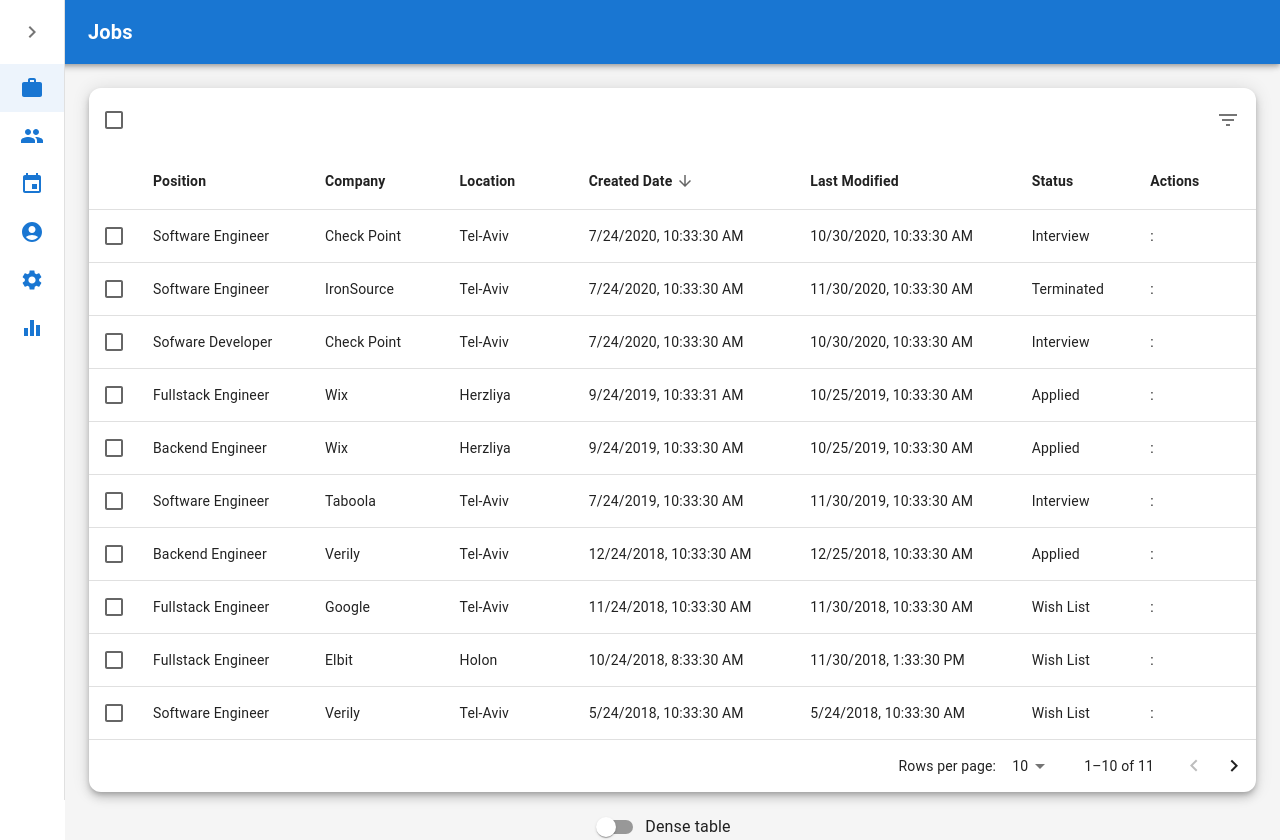
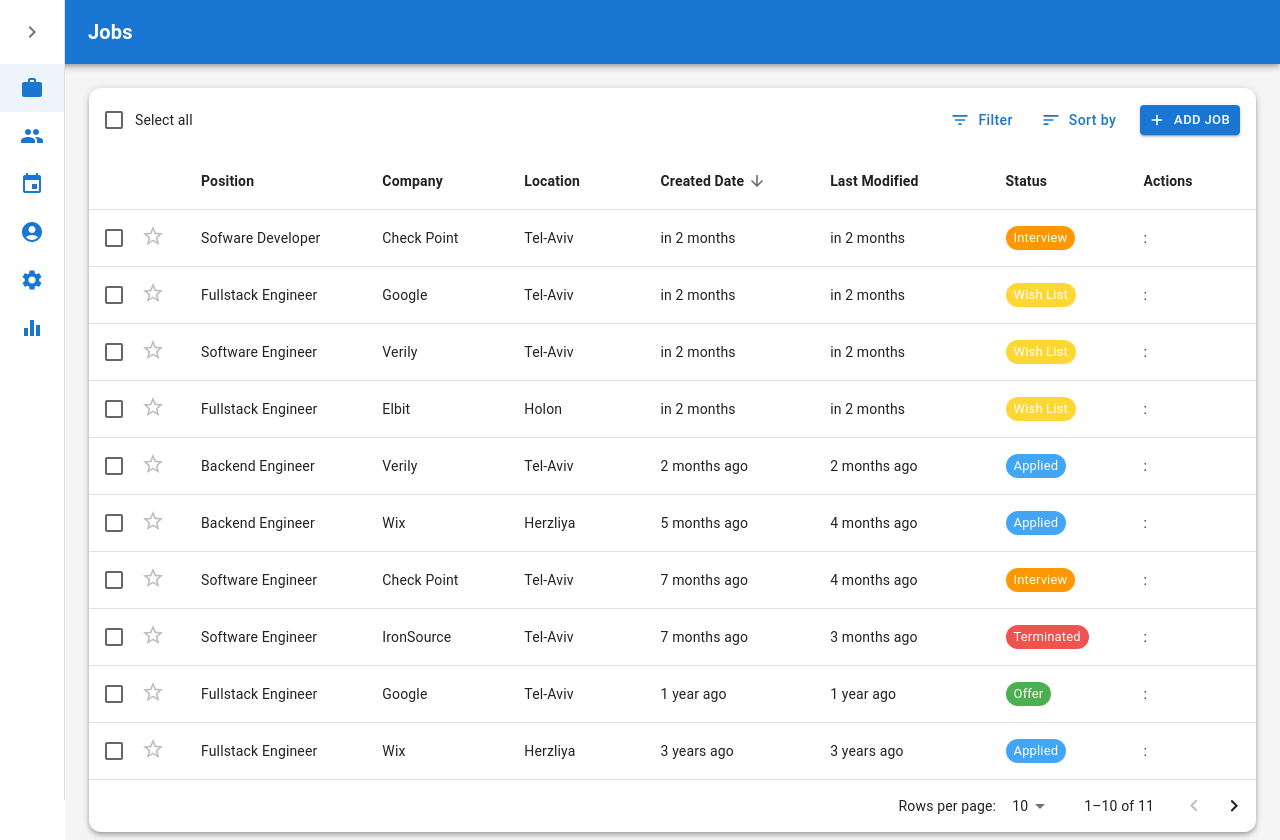
Before and after one commit to michalalayev/Job-Board, a React (Create React App) app: page / in a window 1280 px wide. Shown: the top 840 px of the page. Built offline with nearby package versions, Linux system fonts and the light colour scheme; a web font is replaced by a local one.

Commit message:
modified the toolbar, added to the table status chip, favorite button, and dayjs representation of dates

```diff
--- a/package.json
+++ b/package.json
@@ -7,9 +7,11 @@
     "@emotion/styled": "^11.10.5",
     "@mui/icons-material": "^5.11.0",
     "@mui/material": "^5.11.7",
+    "@mui/x-date-pickers": "^6.3.0",
     "@testing-library/jest-dom": "^5.16.5",
     "@testing-library/react": "^13.4.0",
     "@testing-library/user-event": "^13.5.0",
+    "dayjs": "^1.11.7",
     "localforage": "^1.10.0",
     "match-sorter": "^6.3.1",
     "react": "^18.2.0",
--- a/src/components/MainTable.jsx
+++ b/src/components/MainTable.jsx
@@ -11,11 +11,11 @@ import TablePagination from "@mui/material/TablePagination";
 import TableRow from "@mui/material/TableRow";
 import TableSortLabel from "@mui/material/TableSortLabel";
 import Toolbar from "@mui/material/Toolbar";
-import Typography from "@mui/material/Typography";
+// import Typography from "@mui/material/Typography";
 import Paper from "@mui/material/Paper";
 import Checkbox from "@mui/material/Checkbox";
-import IconButton from "@mui/material/IconButton";
-import Tooltip from "@mui/material/Tooltip";
+// import IconButton from "@mui/material/IconButton";
+// import Tooltip from "@mui/material/Tooltip";
 import FormControlLabel from "@mui/material/FormControlLabel";
 import Switch from "@mui/material/Switch";
 //import DeleteIcon from "@mui/icons-material/Delete";
@@ -23,8 +23,38 @@ import DeleteOutlinedIcon from "@mui/icons-material/DeleteOutlined";
 import CancelOutlinedIcon from "@mui/icons-material/CancelOutlined";
 //import CancelIcon from "@mui/icons-material/Cancel";
 import FilterListIcon from "@mui/icons-material/FilterList";
+import SortIcon from "@mui/icons-material/Sort";
 import { visuallyHidden } from "@mui/utils";
+import Button from "@mui/material/Button";
 import rows from "./tableItems";
+import AddIcon from "@mui/icons-material/Add";
+import Stack from "@mui/material/Stack";
+import Rating from "@mui/material/Rating";
+import Chip from "@mui/material/Chip";
+import dayjs from "dayjs";
+import relativeTime from "dayjs/plugin/relativeTime";
+import updateLocale from "dayjs/plugin/updateLocale";
+
+dayjs.extend(relativeTime)
+dayjs.extend(updateLocale)
+
+dayjs.updateLocale("en", {
+  relativeTime: {
+    future: "in %s",
+    past: "%s ago",
+    s: "a few seconds",
+    m: "1 minute",
+    mm: "%d minutes",
+    h: "1 hour",
+    hh: "%d hours",
+    d: "1 day",
+    dd: "%d days",
+    M: "1 month",
+    MM: "%d months",
+    y: "1 year",
+    yy: "%d years"
+  }
+})
 
 function ascendingComparator(a, b, orderBy) {
   //a,b are tableItems (rows), orderBy is the property name (column name)
@@ -135,6 +165,7 @@ function EnhancedTableHead(props) {
             }}
           /> */}
         </TableCell>
+        <TableCell padding="checkbox"></TableCell>
         {headCells.map((headCell) => (
           <TableCell
             key={headCell.id}
@@ -169,6 +200,35 @@ EnhancedTableHead.propTypes = {
   orderBy: PropTypes.string.isRequired,
 };
 
+function AddButton() {
+  return (
+    <Button
+      variant="contained"
+      size="small"
+      startIcon={<AddIcon />}
+      onClick={() => {
+        console.log("clicked");
+      }}
+    >
+      ADD JOB
+    </Button>
+  );
+}
+
+function BaseTableToolbar() {
+  return (
+    <Toolbar
+      sx={{
+        display: "flex",
+        justifyContent: "right",
+        pr: { xs: 2, sm: 2 },
+      }}
+    >
+      <AddButton />
+    </Toolbar>
+  );
+}
+
 function EnhancedTableToolbar({ numSelected, rowCount, onSelectAllClick }) {
   return (
     <Toolbar
@@ -176,7 +236,7 @@ function EnhancedTableToolbar({ numSelected, rowCount, onSelectAllClick }) {
         display: "flex",
         justifyContent: numSelected === 0 && "space-between",
         pl: { xs: 0.5, sm: 0.5 },
-        pr: { xs: 1, sm: 1 },
+        pr: { xs: 2, sm: 2 },
         ...(numSelected > 0 && {
           bgcolor: (theme) =>
             alpha(
@@ -186,7 +246,28 @@ function EnhancedTableToolbar({ numSelected, rowCount, onSelectAllClick }) {
         }),
       }}
     >
-      <Tooltip title="Select all">
+      <FormControlLabel
+        sx={{
+          ml: 0,
+          mr: "20px",
+          "& .MuiTypography-root": {
+            lineHeight: 1.75,
+            fontSize: "0.875rem",
+            fontWeight: numSelected > 0 && 600,
+          },
+        }}
+        label={numSelected > 0 ? `${numSelected} selected` : "Select all"}
+        control=<Checkbox
+          color="primary"
+          indeterminate={numSelected > 0 && numSelected < rowCount}
+          checked={rowCount > 0 && numSelected === rowCount}
+          onChange={onSelectAllClick}
+          inputProps={{
+            "aria-label": "select all",
+          }}
+        />
+      />
+      {/* <Tooltip title="Select all">
         <Checkbox
           color="primary"
           indeterminate={numSelected > 0 && numSelected < rowCount}
@@ -196,7 +277,8 @@ function EnhancedTableToolbar({ numSelected, rowCount, onSelectAllClick }) {
             "aria-label": "select all",
           }}
         />
-      </Tooltip>
+      </Tooltip> */}
+
       {/* {numSelected > 0 ? (
       ) : (
         <Typography
@@ -210,18 +292,31 @@ function EnhancedTableToolbar({ numSelected, rowCount, onSelectAllClick }) {
       )} */}
 
       {numSelected > 0 && (
-        <>
-          <Typography
+        <Stack direction="row" spacing={2}>
+          {/* <Typography
             //sx={{ flex: "1 1 100%" }}
-            sx={{ margin: "0 10px" }}
+            sx={{ margin: "auto 8px", lineHeight: 1.75, fontWeight: 600 }}
             color="inherit"
-            variant="subtitle1"
-            component="div"
-            align="left"
+            variant="subtitle2"
+            //component="div"
           >
             {numSelected} selected
-          </Typography>
-          <Tooltip title="Delete">
+          </Typography> */}
+          <Button
+            variant="text"
+            startIcon={<DeleteOutlinedIcon />}
+            sx={{ textTransform: "none" }}
+          >
+            Delete
+          </Button>
+          <Button
+            variant="text"
+            startIcon={<CancelOutlinedIcon />}
+            sx={{ textTransform: "none" }}
+          >
+            Terminate
+          </Button>
+          {/* <Tooltip title="Delete">
             <IconButton>
               <DeleteOutlinedIcon />
             </IconButton>
@@ -230,16 +325,28 @@ function EnhancedTableToolbar({ numSelected, rowCount, onSelectAllClick }) {
             <IconButton>
               <CancelOutlinedIcon />
             </IconButton>
-          </Tooltip>
-        </>
+          </Tooltip> */}
+        </Stack>
       )}
 
       {numSelected === 0 && (
-        <Tooltip title="Filter list">
-          <IconButton>
-            <FilterListIcon />
-          </IconButton>
-        </Tooltip>
+        <Stack direction="row" spacing={2}>
+          <Button
+            variant="text"
+            startIcon={<FilterListIcon />}
+            sx={{ textTransform: "none", p: "0 8px" }}
+          >
+            Filter
+          </Button>
+          <Button
+            variant="text"
+            startIcon={<SortIcon />}
+            sx={{ textTransform: "none", p: "0 8px" }}
+          >
+            Sort by
+          </Button>
+          <AddButton />
+        </Stack>
       )}
     </Toolbar>
   );
@@ -251,6 +358,31 @@ EnhancedTableToolbar.propTypes = {
   onSelectAllClick: PropTypes.func.isRequired,
 };
 
+const statusColor = {
+  "Applied": "primary.light",
+  "Wish List": "yellow.main" ,
+  "Interview": "warning.light",
+  "Terminated": "error.light",
+  "Offer": "success.light"
+};
+
+function StatusChip({ status }) {
+  return (
+    <Chip
+      label={status}
+      size="small"
+      sx={{
+        bgcolor: statusColor[status],
+        "& .MuiChip-label": {color: "#fff"}
+      }} />
+  );
+}
+
+StatusChip.propTypes = {
+  status: PropTypes.oneOf(Object.keys(statusColor)).isRequired,
+};
+
+
 function MainTable() {
   const [order, setOrder] = React.useState(DEFAULT_ORDER);
   const [orderBy, setOrderBy] = React.useState(DEFAULT_ORDER_BY);
@@ -260,6 +392,7 @@ function MainTable() {
   const [visibleRows, setVisibleRows] = React.useState(null);
   const [rowsPerPage, setRowsPerPage] = React.useState(DEFAULT_ROWS_PER_PAGE);
   const [paddingHeight, setPaddingHeight] = React.useState(0);
+  const [favorites, setFavorites] = React.useState([]);
 
   React.useEffect(() => {
     let rowsOnMount = stableSort(
@@ -305,7 +438,7 @@ function MainTable() {
     //console.log(newSelected);
   }
 
-  function handleClick(event, id) {
+  function handleRowClick(event, id) {
     const indexInSelected = selected.indexOf(id);
     let newSelected = [];
 
@@ -330,6 +463,23 @@ function MainTable() {
     // }
     setSelected(newSelected);
     //console.log(newSelected);
+  }
+
+  function handleFavoriteChange(event, id) {
+    const indexInFavorites = favorites.indexOf(id);
+    let newFavorites = [];
+
+    if (indexInFavorites === -1) {
+      // not in favorites
+      newFavorites = newFavorites.concat(favorites, id);
+    } else {
+      newFavorites = newFavorites.concat(
+        favorites.slice(0, indexInFavorites),
+        favorites.slice(indexInFavorites + 1)
+      );
+    }
+    setFavorites(newFavorites);
+    //console.log(newFavorites);
   }
 
   // totalRowsShowed = number of rows from the beginning of the table until this page included
@@ -401,14 +551,18 @@ function MainTable() {
   return (
     <Box sx={{ width: "100%" }}>
       <Paper
-        elevation={6}
+        elevation={4}
         sx={{ width: "100%", mb: 2, borderRadius: "12px" }} //p: "0 10px",
       >
-        <EnhancedTableToolbar
-          numSelected={selected.length}
-          rowCount={rows.length}
-          onSelectAllClick={handleSelectAllClick}
-        />
+        {rows.length === 0 ? (
+          <BaseTableToolbar />
+        ) : (
+          <EnhancedTableToolbar
+            numSelected={selected.length}
+            rowCount={rows.length}
+            onSelectAllClick={handleSelectAllClick}
+          />
+        )}
         <TableContainer>
           <Table
             sx={{ minWidth: 750 }}
@@ -424,14 +578,15 @@ function MainTable() {
               rowCount={rows.length}
             />
             <TableBody>
-              {visibleRows
-                ? visibleRows.map((row, index) => {
+              {visibleRows &&
+                visibleRows.map((row, index) => {
                   const isItemSelected = selected.indexOf(row.id) !== -1;
+                  const isFavorite = (favorites.indexOf(row.id) !== -1) ? 1 : 0;
                   const labelId = `enhanced-table-checkbox-${index}`;
                   return (
                     <TableRow
                       hover
-                      onClick={(event) => handleClick(event, row.id)}
+                      onClick={(event) => handleRowClick(event, row.id)}
                       role="checkbox"
                       aria-checked={isItemSelected}
                       tabIndex={-1}
@@ -448,6 +603,15 @@ function MainTable() {
                           }}
                         />
                       </TableCell>
+                      <TableCell padding="checkbox">
+                        <Rating
+                          name={`make-favorite-${index}`}
+                          defaultValue={0}
+                          max={1}
+                          value={isFavorite}
+                          onChange={(event) => handleFavoriteChange(event, row.id)}
+                        />
+                      </TableCell>
                       <TableCell
                         component="th"
                         id={labelId}
@@ -459,17 +623,16 @@ function MainTable() {
                       <TableCell align="left">{row.company}</TableCell>
                       <TableCell align="left">{row.location}</TableCell>
                       <TableCell align="left">
-                        {row.createdDate.toLocaleString()}
+                        {dayjs(row.createdDate).fromNow()}
                       </TableCell>
                       <TableCell align="left">
-                        {row.lastModified.toLocaleString()}
+                        {dayjs(row.lastModified).fromNow()}
                       </TableCell>
-                      <TableCell align="left">{row.status}</TableCell>
+                      <TableCell align="left">{<StatusChip status={row.status} />}</TableCell>
                       <TableCell align="left">{row.actions}</TableCell>
                     </TableRow>
                   );
-                })
-                : null}
+                })}
               {paddingHeight > 0 && (
                 <TableRow
                   style={{
--- a/src/components/tableItems.js
+++ b/src/components/tableItems.js
@@ -4,8 +4,8 @@ const tableItems = [
     position: "Backend Engineer",
     company: "Verily",
     location: "Tel-Aviv",
-    createdDate: new Date(2018, 11, 24, 10, 33, 30, 0),
-    lastModified: new Date(2018, 11, 25, 10, 33, 30, 0),
+    createdDate: new Date(2022, 11, 24, 10, 33, 30, 0),
+    lastModified: new Date(2022, 11, 25, 10, 33, 30, 0),
     status: "Applied",
     actions: ":",
   },
@@ -14,9 +14,9 @@ const tableItems = [
     position: "Fullstack Engineer",
     company: "Google",
     location: "Tel-Aviv",
-    createdDate: new Date(2018, 10, 24, 10, 33, 30, 0),
-    lastModified: new Date(2018, 10, 30, 10, 33, 30, 0),
-    status: "Wish List",
+    createdDate: new Date(2021, 10, 24, 10, 33, 30, 0),
+    lastModified: new Date(2021, 10, 30, 10, 33, 30, 0),
+    status: "Offer",
     actions: ":",
   },
   {
@@ -34,8 +34,8 @@ const tableItems = [
     position: "Backend Engineer",
     company: "Wix",
     location: "Herzliya",
-    createdDate: new Date(2019, 8, 24, 10, 33, 30, 0),
-    lastModified: new Date(2019, 9, 25, 10, 33, 30, 0),
+    createdDate: new Date(2022, 8, 24, 10, 33, 30, 0),
+    lastModified: new Date(2022, 9, 25, 10, 33, 30, 0),
     status: "Applied",
     actions: ":",
   },
@@ -44,8 +44,8 @@ const tableItems = [
     position: "Fullstack Engineer",
     company: "Google",
     location: "Tel-Aviv",
-    createdDate: new Date(2018, 3, 24, 10, 33, 30, 0),
-    lastModified: new Date(2018, 3, 24, 10, 33, 30, 0),
+    createdDate: new Date(2023, 3, 24, 10, 33, 30, 0),
+    lastModified: new Date(2023, 3, 24, 10, 33, 30, 0),
     status: "Wish List",
     actions: ":",
   },
@@ -54,8 +54,8 @@ const tableItems = [
     position: "Software Engineer",
     company: "Check Point",
     location: "Tel-Aviv",
-    createdDate: new Date(2020, 6, 24, 10, 33, 30, 0),
-    lastModified: new Date(2020, 9, 30, 10, 33, 30, 0),
+    createdDate: new Date(2022, 6, 24, 10, 33, 30, 0),
+    lastModified: new Date(2022, 9, 30, 10, 33, 30, 0),
     status: "Interview",
     actions: ":",
   },
@@ -64,8 +64,8 @@ const tableItems = [
     position: "Fullstack Engineer",
     company: "Elbit",
     location: "Holon",
-    createdDate: new Date(2018, 9, 24, 8, 33, 30, 0),
-    lastModified: new Date(2018, 10, 30, 13, 33, 30, 0),
+    createdDate: new Date(2023, 3, 24, 8, 33, 30, 0),
+    lastModified: new Date(2023, 3, 29, 13, 33, 30, 0),
     status: "Wish List",
     actions: ":",
   },
@@ -74,8 +74,8 @@ const tableItems = [
     position: "Software Engineer",
     company: "IronSource",
     location: "Tel-Aviv",
-    createdDate: new Date(2020, 6, 24, 10, 33, 30, 0),
-    lastModified: new Date(2020, 10, 30, 10, 33, 30, 0),
+    createdDate: new Date(2022, 6, 24, 10, 33, 30, 0),
+    lastModified: new Date(2022, 10, 30, 10, 33, 30, 0),
     status: "Terminated",
     actions: ":",
   },
@@ -94,8 +94,8 @@ const tableItems = [
     position: "Software Engineer",
     company: "Verily",
     location: "Tel-Aviv",
-    createdDate: new Date(2018, 4, 24, 10, 33, 30, 0),
-    lastModified: new Date(2018, 4, 24, 10, 33, 30, 0),
+    createdDate: new Date(2023, 3, 24, 10, 33, 30, 0),
+    lastModified: new Date(2023, 3, 24, 10, 34, 30, 0),
     status: "Wish List",
     actions: ":",
   },
@@ -104,8 +104,8 @@ const tableItems = [
     position: "Sofware Developer",
     company: "Check Point",
     location: "Tel-Aviv",
-    createdDate: new Date(2020, 6, 24, 10, 33, 30, 0),
-    lastModified: new Date(2020, 9, 30, 10, 33, 30, 0),
+    createdDate: new Date(2023, 3, 29, 20, 33, 30, 0),
+    lastModified: new Date(2023, 3, 29, 21, 44, 30, 0),
     status: "Interview",
     actions: ":",
   },
--- a/src/pages/networking.jsx
+++ b/src/pages/networking.jsx
@@ -1,6 +1,7 @@
 import React from "react";
 import Body from "../components/Body";
 import { Button } from "@mui/material";
+import { DatePicker } from "@mui/x-date-pickers/DatePicker";
 
 function Networking() {
   // put props in the ()
@@ -17,6 +18,7 @@ function Networking() {
         </Button>
         <Body />
         {/* <Navbar /> */}
+        <DatePicker />
       </div>
     </>
   );
```
Also changed, not shown: src/components/App.jsx (+7 -3 lines), 1 other file (tests, documents, lock files or other folders).
